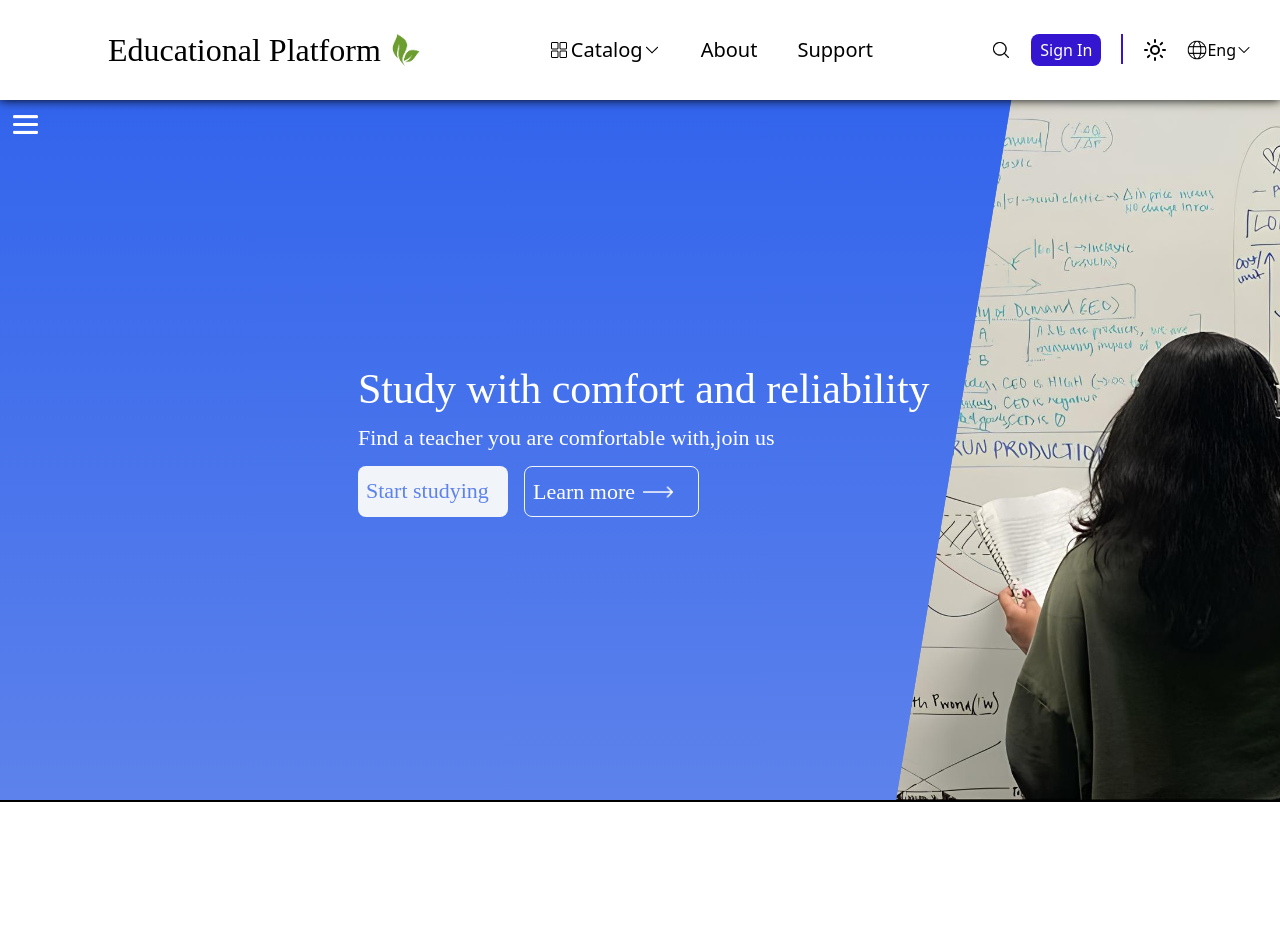
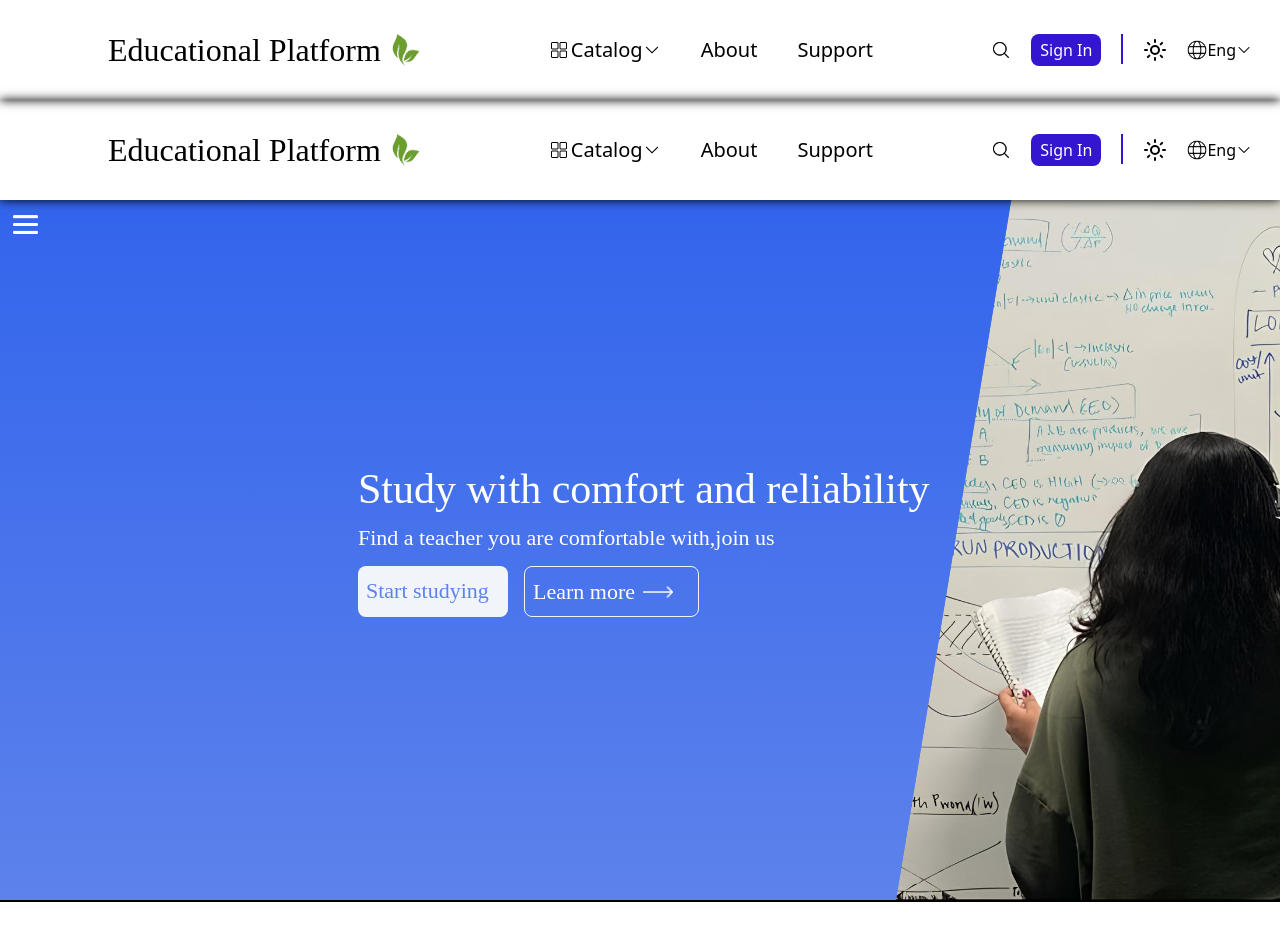
Before and after one commit to KarKar1ch/educational-platform, a Next.js app in the folder my-app/: page /about in a window 1280 px wide. Shown: the top 940 px of the page. Built offline with nearby package versions, Linux system fonts and the light colour scheme.

Commit message:
building an authorization window

```diff
--- a/my-app/package.json
+++ b/my-app/package.json
@@ -34,6 +34,7 @@
     "@types/node": "^20",
     "@types/react": "^18",
     "@types/react-dom": "^18",
+    "@types/yup": "^0.32.0",
     "autoprefixer": "^10.4.20",
     "axios": "^1.7.7",
     "postcss": "^8.4.47",
--- /dev/null
+++ b/my-app/src/app/(main)/layout.tsx
@@ -0,0 +1,19 @@
+
+import Header from "@/containers/Header";
+import type { Metadata } from "next";
+
+
+export const metadata: Metadata = {
+  title: "Educational platform",
+  description: "platform for educational purposes",
+};
+
+export default function MainLayout({children}:any) {
+  return (
+    <>
+      <Header key="main-header"/>
+        <main>{children}</main>
+    </>
+
+  );
+}
--- a/my-app/src/app/auth/page.tsx
+++ b/my-app/src/app/auth/page.tsx
@@ -1,3 +1,4 @@
+
 "use client"
 import React, { useEffect, useState } from "react";
 import { useForm } from 'react-hook-form';
@@ -19,6 +20,7 @@ const AuthPage = ()=>{
     const [isEmail,setIsEmail] = useState('')
     const getView = authView((state)=>state.getView);
     const updateView = authView((state)=>state.updateView);
+
     /* const [isView,setIsView] = useState('signin'); */
     const scheme = ():yup.ObjectSchema<any> =>{
         if(getView() === 'signin'){
```
Also changed, not shown: 1 other file (tests, documents, lock files or other folders).
